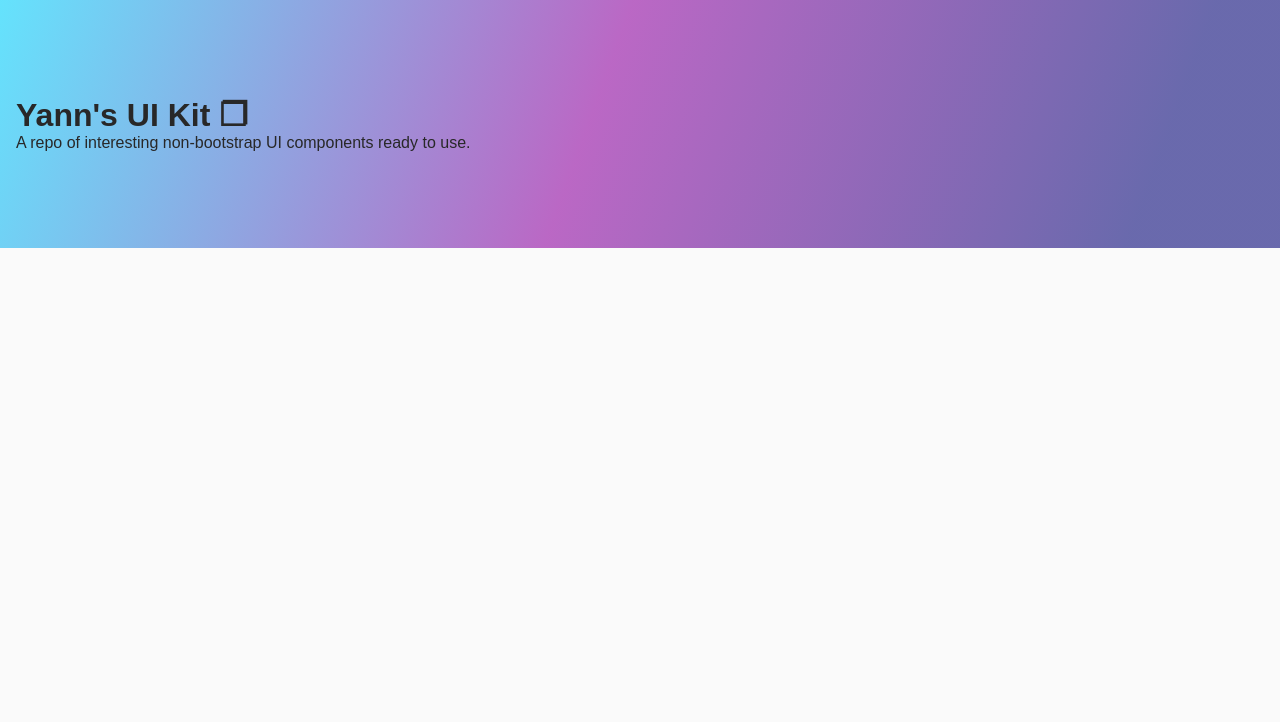
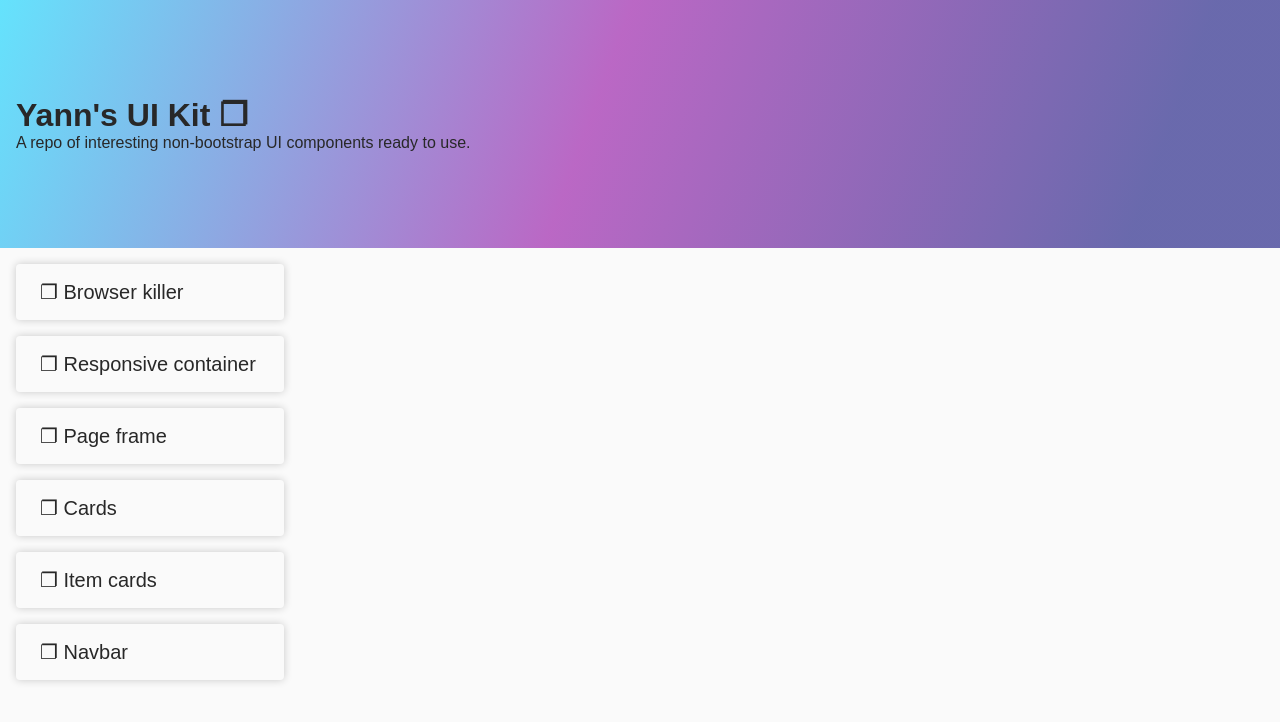
Before and after one commit to yannklein/yann-uikit, a Svelte app: page / in a window 1280 px wide. Shown: the top 722 px of the page. Built offline with nearby package versions, Linux system fonts and the light colour scheme.

Commit message:
fix sidebar in mobile

```diff
--- a/src/SideBar.svelte
+++ b/src/SideBar.svelte
@@ -14,13 +14,11 @@
 <div class="sidebar-burger" on:click={toggleMenu}>
   <Icon icon={faHamburger} />
 </div>
-{#if isShown}
-   <div class="sidebar">
-     {#each sections as section}
-        <a href={hrefify(section)}>❐ {section}</a>
-     {/each}
-   </div>
-{/if}
+<div class="sidebar" class:show={isShown}>
+  {#each sections as section}
+    <a href={hrefify(section)}>❐ {section}</a>
+  {/each}
+</div>
 
 <style>
   .sidebar-burger {
@@ -66,8 +64,8 @@
       visibility: visible;
     }
     .sidebar {
-      opacity: 1;
-      visibility: visible;
+      opacity: 0;
+      visibility: hidden;
       position: fixed;
       height: auto;
       right: 16px;
@@ -77,9 +75,9 @@
       transition: opacity .3s ease-out;
     }
 
-    .sidebar.hidden {
-      opacity: 0;
-      visibility: hidden;
+    .sidebar.show {
+      opacity: 1;
+      visibility: visible;
     }
 
     .sidebar a {
```
